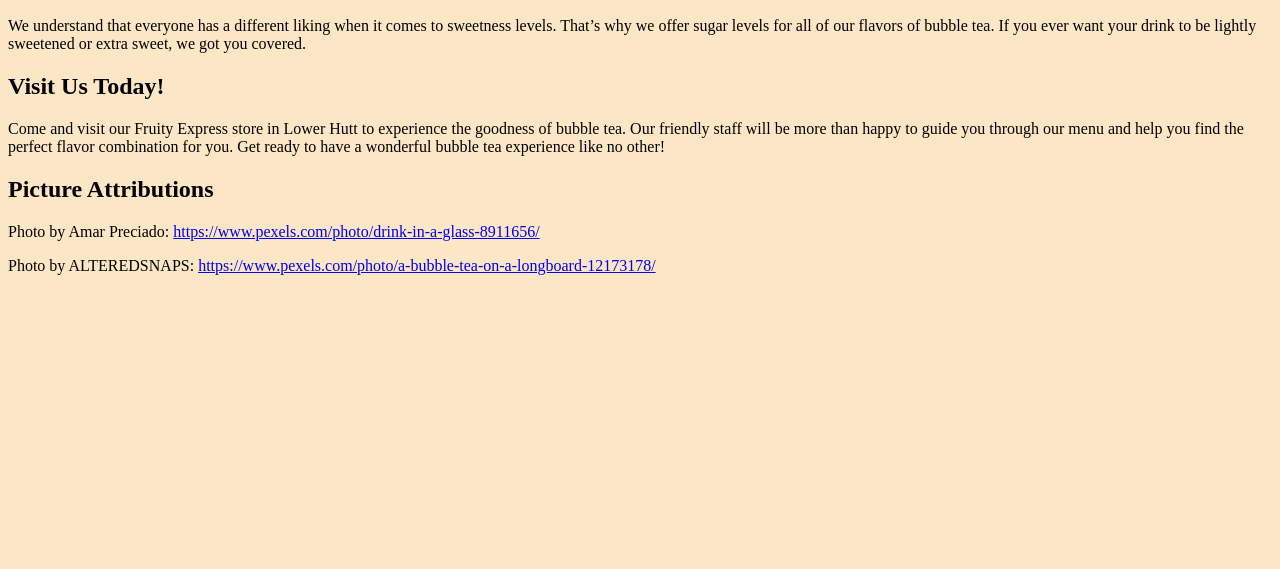
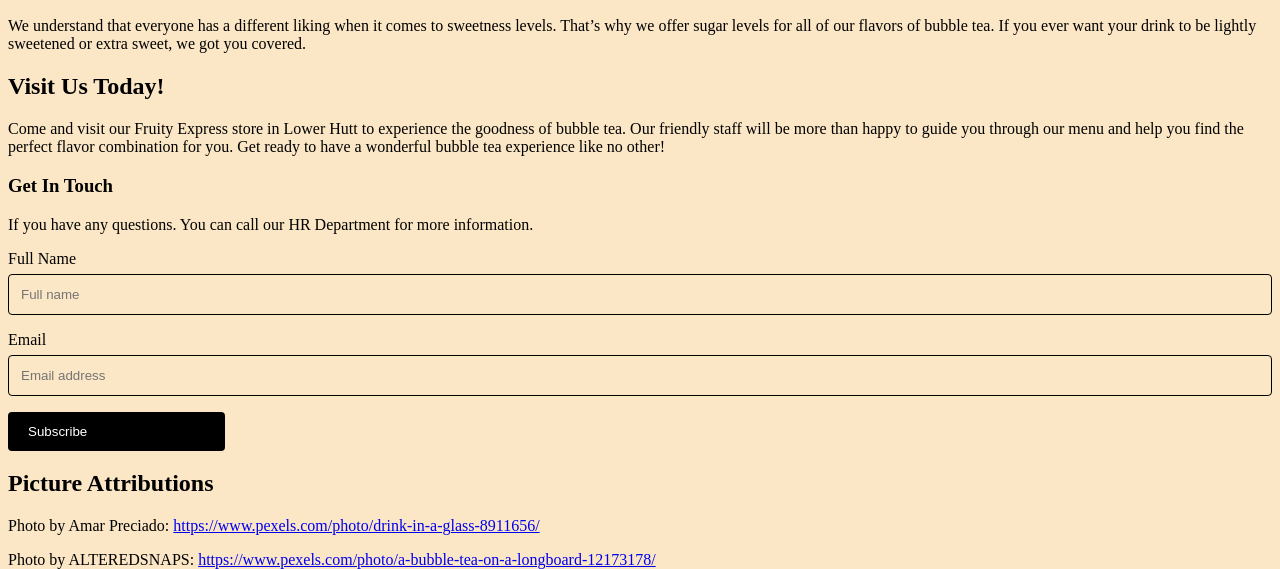
Before and after one commit to 20302jh/Jenna-Hawker-Fruity-Express-Website, a plain HTML site: page index.html in a window 1280 px wide. Shown: the part 1263-1832 px from the top of the page. Before the commit the page ends 1538 px from the top, so only its background shows below. Drawn offline with Linux system fonts and the light colour scheme.

Commit message:
Added an image with a subject big enough and added get in touch sections

```diff
--- a/index.html
+++ b/index.html
@@ -24,20 +24,21 @@
   </div>
   <div class="main">
     <p>Welcome To Fruity Express. It is a destination for Bubble Tea in Lower Hutt. We are passionate about bringing you
-delicious and refreshing bubble tea that will leave you wanting more bubble tea.</p>
+      delicious and refreshing bubble tea that will leave you wanting more bubble tea.</p>
     <a href="menu.html"><button class="menu">GET STARTED</button></a>
     <a href="careers.html"><button class="careers">LEARN MORE</button></a>
     <img height="400" width="400" src="pexels-amar-8911656.jpg">
 
     <h2>What is Bubble Tea?</h2>
 
-    <p>Bubble Tea is also called Boba Tea. Bubble Tea is a popular Tawanese drink. It is a unique beverage that combines, milk, tea, or fruit flavors with tapioca pearls and other toppings.</p>
+    <p>Bubble Tea is also called Boba Tea. Bubble Tea is a popular Tawanese drink. It is a unique beverage that
+      combines, milk, tea, or fruit flavors with tapioca pearls and other toppings.</p>
 
     <h2>Why choose Fruity Express?</h2>
 
     <p>At Fruity Express, we take pride in using our highest quality ingredients to create our bubble tea. We source our
-tea leaves from fine tea gardens, certain that every sip is bursting with flavor. Our tapioca pearls cooked to
-perfection giving them a satisfying chewiness that adds an extra dimension to your drink.</p>
+      tea leaves from fine tea gardens, certain that every sip is bursting with flavor. Our tapioca pearls cooked to
+      perfection giving them a satisfying chewiness that adds an extra dimension to your drink.</p>
 
     <img height="400" width="400" src="pexels-alteredsnaps-12173178.jpg">
 
@@ -51,7 +52,19 @@ perfection giving them a satisfying chewiness that adds an extra dimension to yo
     <h2>Visit Us Today!</h2>
 
     <p>Come and visit our Fruity Express store in Lower Hutt to experience the goodness of bubble tea. Our friendly
-staff will be more than happy to guide you through our menu and help you find the perfect flavor combination for you. Get ready to have a wonderful bubble tea experience like no other!</p>
+      staff will be more than happy to guide you through our menu and help you find the perfect flavor combination for
+      you. Get ready to have a wonderful bubble tea experience like no other!</p>
+    <h3>Get In Touch</h3>
+    <p>If you have any questions. You can call our HR Department for more information.</p>
+    <div class="container2">
+      <form action="contactconfirmed.html">
+        <label for="fullname">Full Name</label>
+        <input type="text" id="fullname" name="fullname" placeholder="Full name">
+        <label for="email">Email</label>
+        <input type="text" id="fullname" name="fullname" placeholder="Email address">
+        <input type="subscribe" value="Subscribe">
+      </form>
+    </div>
   </div>
   <div class="footer">
     <h2>Picture Attributions</h2>
--- a/style.css
+++ b/style.css
@@ -21,7 +21,6 @@ li a {
   background-color: #FD7F20;
   padding: 14px 16px;
   text-decoration: none;
-  cursor: pointer;
 }
 li a:hover {
   background-color: #0E86D4;
@@ -37,7 +36,6 @@ li a:hover {
   border-radius: 4px;
   padding: 5px 25px;
   margin-bottom:10px;
-  cursor: pointer;
 }
 .menu {
   background-color: black;
@@ -45,7 +43,6 @@ li a:hover {
   border-radius: 20px;
   padding: 15px 25px;
   margin-bottom:10px;
-  cursor: pointer;
 }
 
 .careers:hover {
@@ -62,7 +59,6 @@ li a:hover {
   border-radius: 20px;
   padding: 15px 25px;
   margin-bottom:10px;
-  cursor: pointer;
 }
 
 input[type=text], textarea {
@@ -76,16 +72,15 @@ input[type=text], textarea {
   resize: vertical;
 }
 
-input[type=submit] {
+input[type=submit], input[type=subscribe] {
   background-color: black;
   color: white;
   padding: 12px 20px;
   border: none;
   border-radius: 4px;
-  cursor: pointer;
 }
 
-input[type=submit]:hover {
+input[type=submit]:hover, input[type=subscribe]:hover {
   background-color:grey;
 }
 
@@ -94,3 +89,14 @@ input[type=submit]:hover {
   background-color:#f2f2f2;
   padding:20px;
 }
+
+li a, input[type=submit], input[type=subscribe], .home, .menu, .careers {
+  cursor: pointer;
+}
+.container2 input[type=text] {
+  background-color: #FBE7C6;
+  color: black;
+  border:1px solid black;
+  border-radius: 4px;
+  box-sizing: border-box;
+}
```
Also changed, not shown: careers.html (+11 -0 lines), menu.html (+20 -6 lines), Strawberry Bubble Tea copy.png (added).
